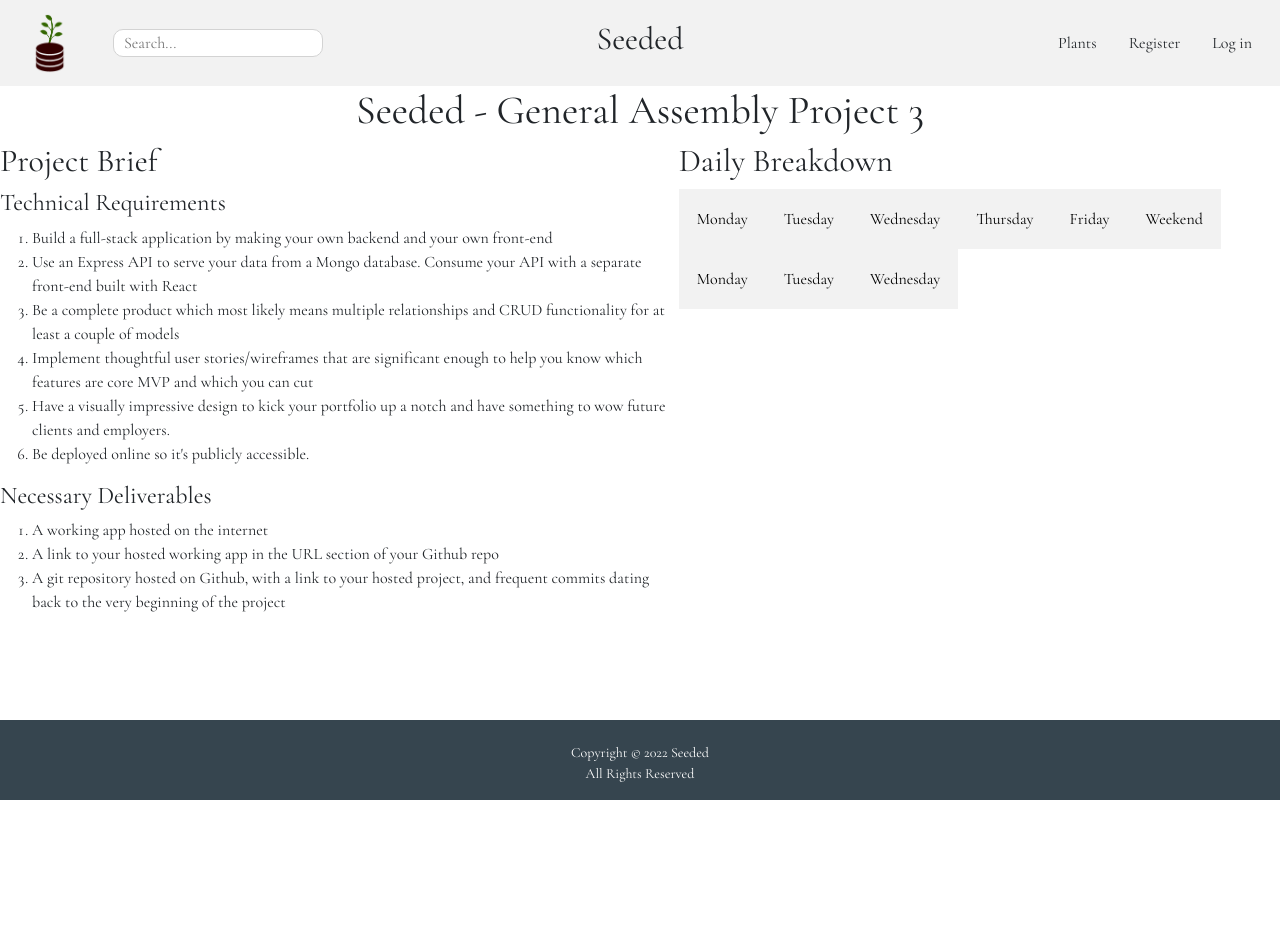
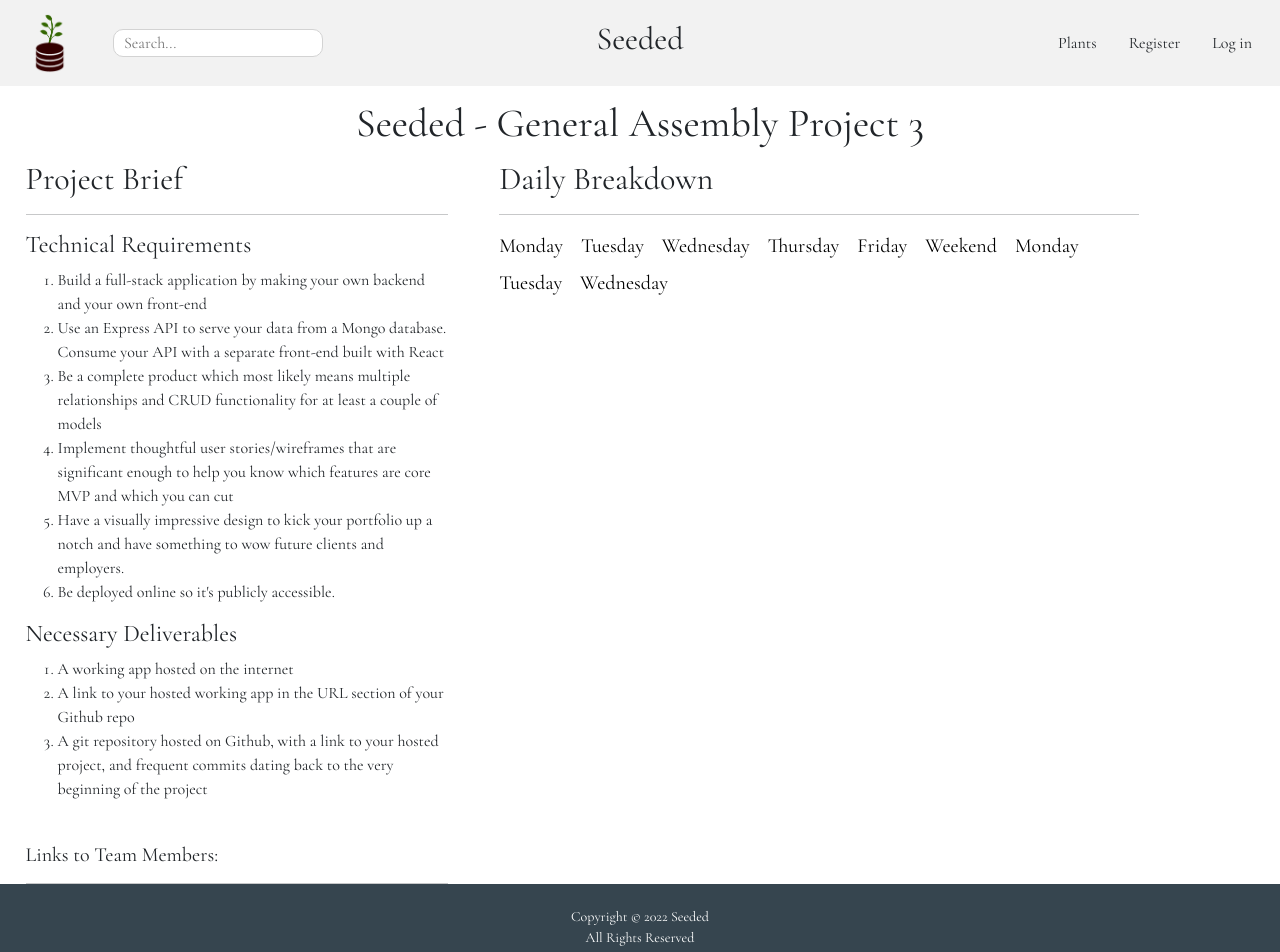
Before and after one commit to jackbdr/Project-3, a React (Create React App) app in the folder client/: page /aboutus in a window 1280 px wide. Shown: the top 952 px of the page. Before the commit the page ends 800 px from the top, so only its background shows below. Built offline with nearby package versions, Linux system fonts and the light colour scheme.

Commit message:
styling on aboutus page

```diff
--- a/client/src/components/profile/Aboutus.js
+++ b/client/src/components/profile/Aboutus.js
@@ -1,34 +1,22 @@
-import { useState } from 'react'
 import { ProjectBrief, DayBreakdown } from './AboutusComponents'
 
 const Aboutus = () => {
 
   return (
-    <>
-    <h1 id='aboutus-header'>Seeded - General Assembly Project 3</h1>
-    <div id='aboutus-wrapper'>
-    <ProjectBrief />
-    <DayBreakdown />
+    <div id='aboutus-page'>
+      <h1 id='aboutus-header'>Seeded - General Assembly Project 3</h1>
+      <div id='aboutus-wrapper'>
+        <ProjectBrief />
+        <DayBreakdown />
+      </div>
+      <div id='credits'>
+        <h5>Links to Team Members:</h5>
+        <hr />
+        <a target='_blank' rel='noreferrer' href='https://github.com/jackbdr'>Jack Robinson</a>
+        <a target='_blank' rel='noreferrer' href='https://github.com/jdkuligowski'>James Kuligowski</a>
+        <a target='_blank' rel='noreferrer' href='https://github.com/robertwmorgan'>Robert Morgan</a>
+      </div>
     </div>
-    </>
-    // <>
-    //
-    //   <div id='aboutus-wrapper'>
-    //     <div id='aboutus-btn'>
-    //       <button value='ProjectBrief' onClick={handleClick}>Project Brief</button>
-    //       <button value='DayBreakdown' onClick={handleClick}>Daily Breakdown</button>
-    //     </div>
-    //     <div id='aboutus-right'>
-    //     {sectionDisplay()}
-    //     </div>
-    //   </div>
-    //   <div id='credits'>
-    //     <h5>Links to Team Members:</h5>
-    //     <a target='_blank' rel='noreferrer' href='https://github.com/jackbdr'>Jack Robinson</a>
-    //     <a target='_blank' rel='noreferrer' href='https://github.com/jdkuligowski'>James Kuligowski</a>
-    //     <a target='_blank' rel='noreferrer' href='https://github.com/robertwmorgan'>Robert Morgan</a>
-    //   </div>
-    // </>
   )
 }
 
--- a/client/src/components/profile/AboutusComponents.js
+++ b/client/src/components/profile/AboutusComponents.js
@@ -4,6 +4,7 @@ export const ProjectBrief = () => {
   return (
     <section className='aboutus-left'>
     <h2>Project Brief </h2>
+    <hr />
       <h4>Technical Requirements </h4>
       <ol>
         <li>Build a full-stack application by making your own backend and your own front-end</li>
@@ -130,14 +131,30 @@ export const DayBreakdown = () => {
         </p>
         </>
       )
+    } else if (activeSection === 'Tues2'){
+      return (
+        <>
+        <h3>Tuesday - Week 2</h3>
+        <p>We got the last of the functionality sorted. The favourites {'&'} comments functionality are now working and displaying on the profile page correctly. You
+        can also now add a new plant to the database and all of it is functioning as expecting.</p>
+        <p>We finished up the final styling decisions and started working on the styling we had left. This included redoing the profile page and some of the about-us page.
+          We also have an issue where we can't seem to get the navbar to disappear on the homepage but we think it's becuase the nav is a global component in App.js. Not too
+          sure how to fix this.
+        </p>
+        <p>Finishing the last of our tasks over the evening and hoping to get everything fully functional by tomorrow. Leaving all of tomorrow to try and get the website responsivite to mobile
+          but we might run out of time before the deadline.
+        </p>
+        </>
+      )
     }
   }
 
 
 
   return (
-    <section className='aboutus-section'>
+    <section className='aboutus-right'>
     <h2>Daily Breakdown</h2>
+    <hr />
     <div id='day-titles'>
       <button value='Mon1' onClick={handleClick}>Monday</button>
       <button value='Tues1'onClick={handleClick}>Tuesday</button>
--- a/client/src/components/styles/components/aboutus.scss
+++ b/client/src/components/styles/components/aboutus.scss
@@ -1,7 +1,43 @@
-#aboutus-page{
-  // background-image: url('../../../images/ab');
-}
+
 
 #aboutus-wrapper{
   display: flex;
 }
+
+.aboutus-left{
+  width: 33%;
+  margin-left: 2%;
+  margin-right: 4%;
+}
+.aboutus-right{
+  width: 50%;
+  margin-right: 2%;
+  h2{
+    margin-bottom: 0;
+  }
+  button{
+    background-color: white;
+    font-size: 1.25rem;
+    padding-left: 0;
+    padding-top: 0;
+    padding-bottom: 1%;
+  }
+  button:focus{
+    text-decoration: underline;
+  }
+}
+
+#credits{
+  margin-left: 2%;
+  margin-top: 2%;
+  width: 33%;
+  a{
+    text-decoration: none;
+    color: black;
+    margin-right: 2%;
+  }
+}
+#aboutus-header{
+  margin-top: 1%;
+  margin-bottom: 1%;
+}
```
